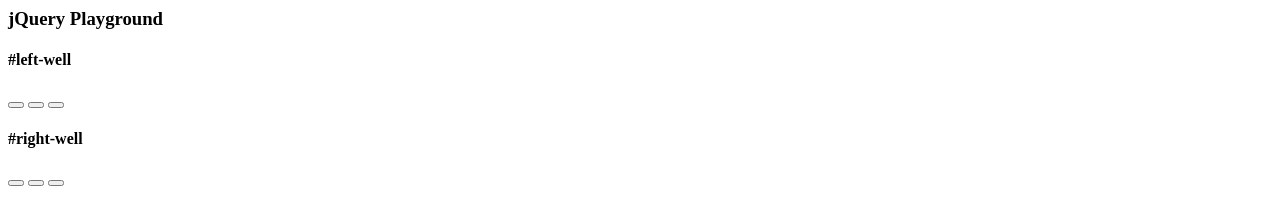
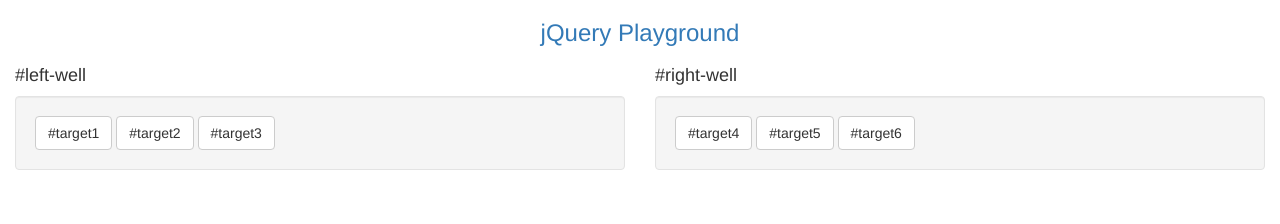
Before and after one commit to DhruvamSharma/FreeCodeCamp, a plain HTML site: page JQuery/index.html in a window 1280 px wide. Drawn offline with nearby package versions, Linux system fonts and the light colour scheme.

Commit message:
initial commit

```diff
--- a/JQuery/index.html
+++ b/JQuery/index.html
@@ -1,21 +1,30 @@
+<!-- Latest compiled and minified CSS -->
+<link rel="stylesheet" href="https://maxcdn.bootstrapcdn.com/bootstrap/3.3.7/css/bootstrap.min.css">
 
+<!-- jQuery library -->
+<script src="https://ajax.googleapis.com/ajax/libs/jquery/3.2.1/jquery.min.js"></script>
+
+<!-- Latest compiled JavaScript -->
+<script src="https://maxcdn.bootstrapcdn.com/bootstrap/3.3.7/js/bootstrap.min.js"></script>
+
+<!-- Only change code above this line-->
 <div class="container-fluid">
     <h3 class="text-primary text-center">jQuery Playground</h3>
     <div class="row">
       <div class="col-xs-6">
         <h4>#left-well</h4>
         <div class="well" id="left-well">
-          <button class="btn btn-default target"></button>
-          <button class="btn btn-default target"></button>
-          <button class="btn btn-default target"></button>
+          <button class="btn btn-default target" id="target1">#target1</button>
+          <button class="btn btn-default target" id="target2">#target2</button>
+          <button class="btn btn-default target" id="target3">#target3</button>
         </div>
       </div>
       <div class="col-xs-6">
         <h4>#right-well</h4>
         <div class="well" id="right-well">
-          <button class="btn btn-default target"></button>
-          <button class="btn btn-default target"></button>
-          <button class="btn btn-default target"></button>
+          <button class="btn btn-default target" id="target4">#target4</button>
+          <button class="btn btn-default target" id="target5">#target5</button>
+          <button class="btn btn-default target" id="target6">#target6</button>
         </div>
       </div>
     </div>
```
Also changed, not shown: 1 other file.
